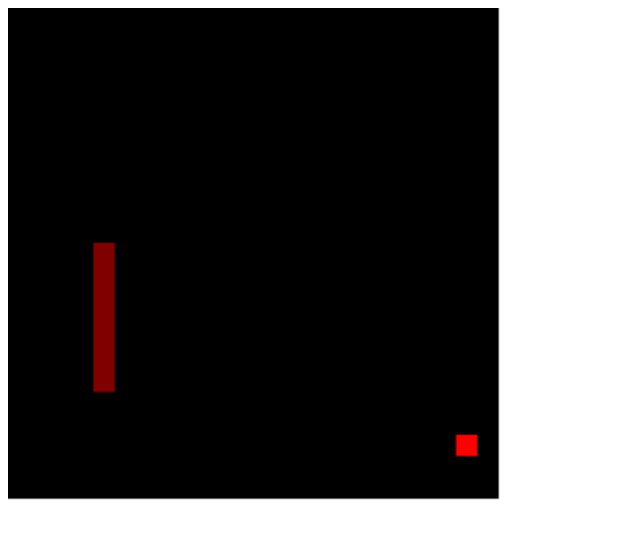
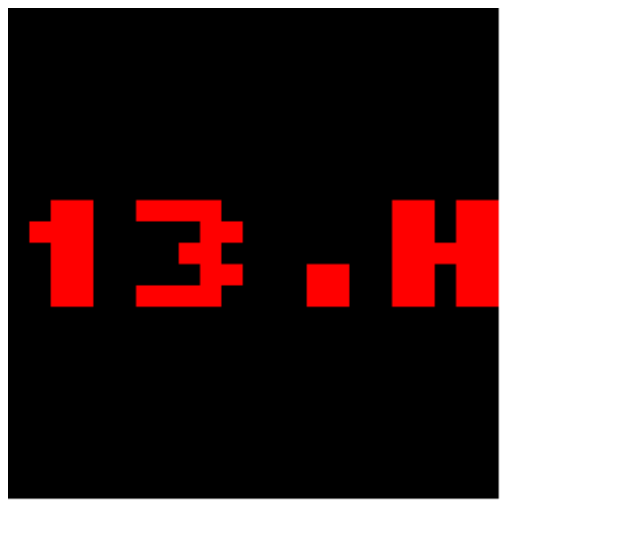
Before and after one commit to gabor-farkas/ledvis-js, a plain HTML site: page index.html in a window 1280 px wide. Shown: the whole page, without its empty margins (0-640 px from the left). Drawn offline with Linux system fonts and the light colour scheme.

Commit message:
falling chars fine

```diff
--- /dev/null
+++ b/effects/matrix/chars.js
@@ -0,0 +1,94 @@
+const numChars = 10;
+const codeH = numChars + 1;
+const codeDot = numChars + 2;
+const codeOne = numChars + 3;
+const codeThree = numChars + 4;
+
+const matrixChars =
+    [
+        [0, 0, 0, 0, 0],
+
+        [0b01110,
+            0b10001,
+            0b10001,
+            0b10001,
+            0b01110],
+
+        [0b00100,
+            0b01100,
+            0b00100,
+            0b00100,
+            0b00100],
+
+        [0b01110,
+            0b10001,
+            0b00010,
+            0b01100,
+            0b11111],
+
+        [0b11110,
+            0b00001,
+            0b00010,
+            0b00001,
+            0b11110],
+
+        [0b01000,
+            0b01000,
+            0b01111,
+            0b00010,
+            0b00010],
+
+        [0b11111,
+            0b10000,
+            0b11110,
+            0b00001,
+            0b11110],
+
+        [0b01110,
+            0b10000,
+            0b11110,
+            0b10001,
+            0b01110],
+
+        [0b11111,
+            0b00010,
+            0b00100,
+            0b01000,
+            0b10000],
+
+        [0b01110,
+            0b10001,
+            0b01110,
+            0b10001,
+            0b01110],
+
+        [0b01110,
+            0b10001,
+            0b01111,
+            0b00001,
+            0b01110],
+
+        //;-- extra chars
+        [0b11011,
+            0b11011,
+            0b11111,
+            0b11011,
+            0b11011],
+
+        [0b00000,
+            0b00000,
+            0b00000,
+            0b00110,
+            0b00110],
+
+        [0b00110,
+            0b01110,
+            0b00110,
+            0b00110,
+            0b00110],
+
+        [0b11110,
+            0b00011,
+            0b00110,
+            0b00011,
+            0b11110]]
--- /dev/null
+++ b/effects/matrix/matrix.js
@@ -0,0 +1,93 @@
+function matrixEffect(context) {
+    let counter = 0;
+    let counter2 = 0;
+    let charcode = 0;
+    let xpos = 0;
+    const fallChars = [
+        [codeOne, 0],
+        [codeThree, 6],
+        [codeDot, 12],
+        [codeH, 18]
+    ];
+    const mblurphases = 8;
+    let mblur = [];
+
+    fallStart = function () {
+        counter = 0;
+        counter2 = 0;
+        charcode = 0;
+        fallStartChar(fallChars[0]);
+    }
+
+    fallStartChar = function (charCodeAndPos) {
+        charcode = charCodeAndPos[0];
+        xpos = charCodeAndPos[1];
+        mblur = [];
+        for (let i = 0; i < mblurphases; i++) {
+            let posY = -10;
+            let color = i * 255 / mblurphases;
+            mblur.push([posY, color]);
+        }
+    }
+
+    fallStep = function () {
+        counter2++;
+        if (counter2 >= 8) {
+            if (counter + 1 < 4) {
+                counter++;
+                counter2 = 0;
+                fallStartChar(fallChars[counter]);
+            } else { // .fs3
+                counter = 4;
+            } // .fs4
+        }  //.fs2
+        if (counter == 4)
+            return;
+
+        for (let i = 0; i < mblur.length - 1; i++) {
+            mblur[i][0] = mblur[i + 1][0];
+        }
+        mblurlast = mblur[mblur.length - 1];
+        mblurlast[0] = Math.min(9, mblurlast[0] + 3);
+    }
+
+    fallRender = function () {
+        for (let i = 0; i < 24 * 24; i++)
+            context.screen[i] = 0;
+        for (let i = 0; i < counter; i++) {
+            putChar2(255, i * 6, 9, fallChars[i][0])
+        }
+        if (counter == 4)
+            return;
+        for (let i = 0; i < mblurphases; i++) {
+            putChar2(mblur[i][1], xpos, mblur[i][0], charcode);
+        }
+    }
+
+    putChar2 = function (pccolor, pcX, pcY, charIndex) {
+        for (let y = 0, sy = pcY; y < 5; y++ , sy++) {
+            if (sy < 0 || sy > 23) continue;
+            let charLine = matrixChars[charIndex][y];
+            for (let x = 0, sx = pcX; x < 5; x++ , sx++) {
+                if ((charLine & 16) && sx >= 0 && sx < 24) {
+                    context.screen[sy * 24 + sx] = pccolor;
+                }
+                charLine <<= 1;
+            }
+        }
+    }
+
+    return {
+        initialize: () => {
+            fallStart();
+        },
+        destroy: () => {
+        },
+        step: () => {
+            fallStep();
+        },
+        render: () => {
+            fallRender();
+        }
+    }
+}
--- a/index.html
+++ b/index.html
@@ -5,6 +5,8 @@
         <script src="effects/test/test.js"></script>
         <script src="effects/random.js"></script>
         <script src="effects/kukac/kukac.js"></script>
+        <script src="effects/matrix/chars.js"></script>
+        <script src="effects/matrix/matrix.js"></script>
         <style>
                 #_2dscreen canvas {
                     width: 512px;
@@ -19,7 +21,8 @@
             context.screen = [];
             context.renderer = init2dRenderer(context, document.getElementById('_2dscreen'));
             //context.effect = testEffect(context);
-            context.effect = kukacEffect(context);
+            //context.effect = kukacEffect(context);
+            context.effect = matrixEffect(context);
             context.effect.initialize();
             context.scrplay = startScreenplay(context);
         </script>
```
